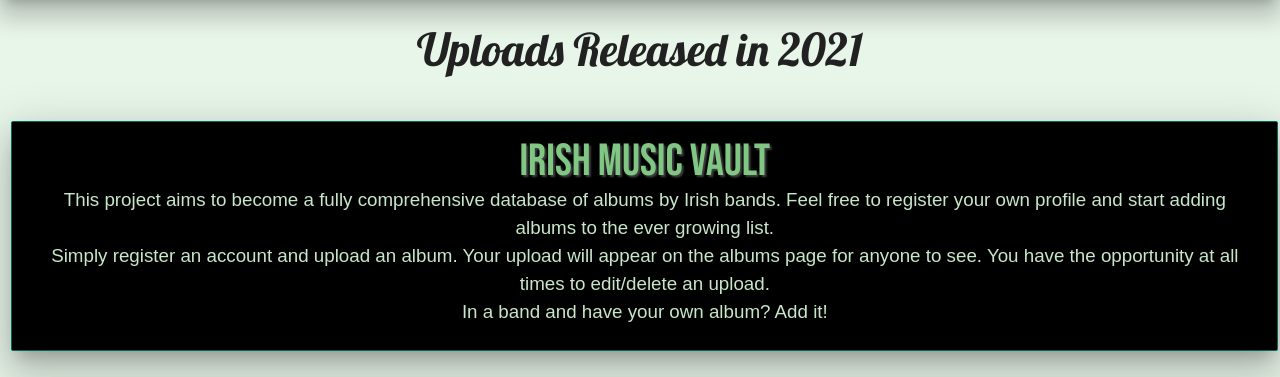
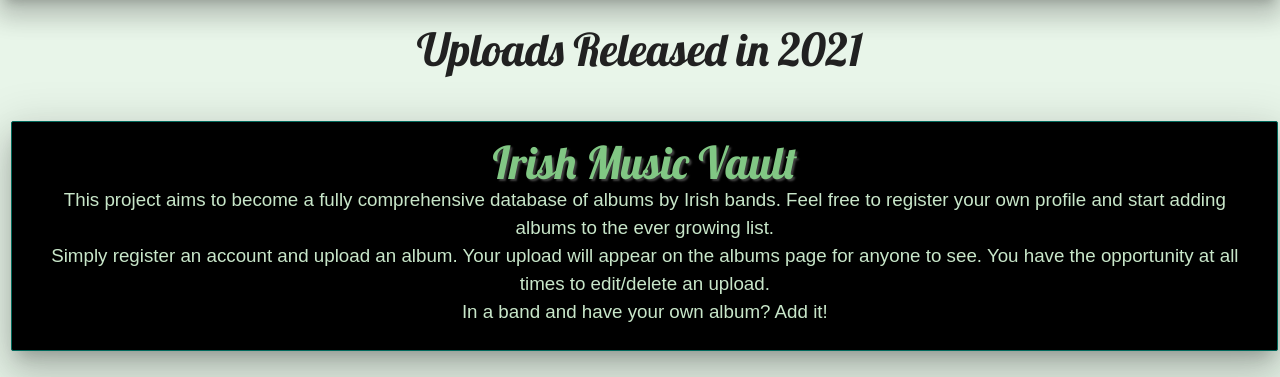
Before and after one commit to Code-Institute-Submissions/Irish-Music-Vault, a Flask app: page / in a window 1280 px wide. Shown: the part 64-441 px from the top of the page. Run offline with Flask 2, Linux system fonts and the light colour scheme; data that the repository does not hold is empty; some libraries are stand-ins or nearby versions; some web fonts are replaced.

Commit message:
Update font of numerous page headers

```diff
--- a/static/styles/style.css
+++ b/static/styles/style.css
@@ -100,7 +100,7 @@ input {
 
 .title {
     text-shadow: 2px 2px 2px rgba(255,255,255, 0.25);
-    font-family: "Bebas Neue", sans-serif;
+    font-family: "Lobster", sans-serif;
     letter-spacing: 0px;
 }
 
@@ -120,7 +120,7 @@ input {
 }
 
 .card-title {
-    font-family: "Bebas Neue", sans-serif;
+    font-family: "Lobster", sans-serif;
 }
 
 .albums {
```
